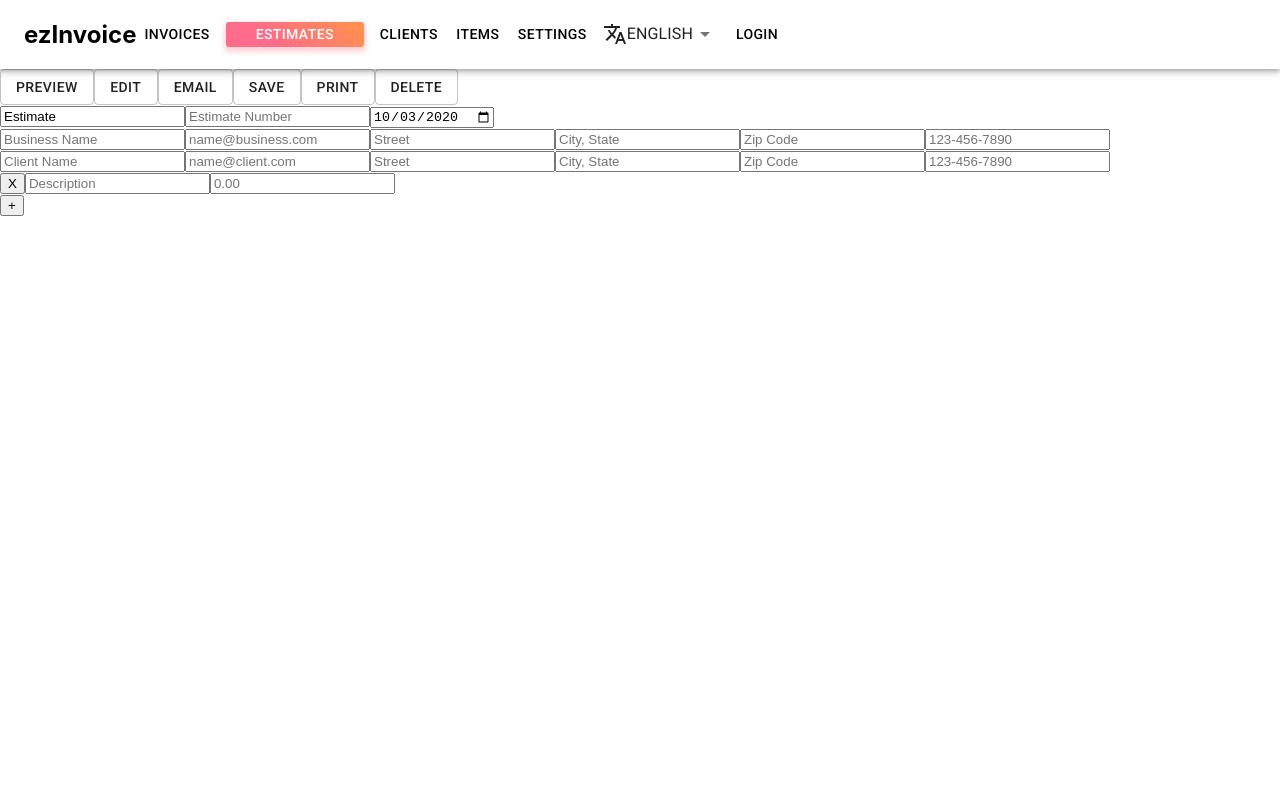
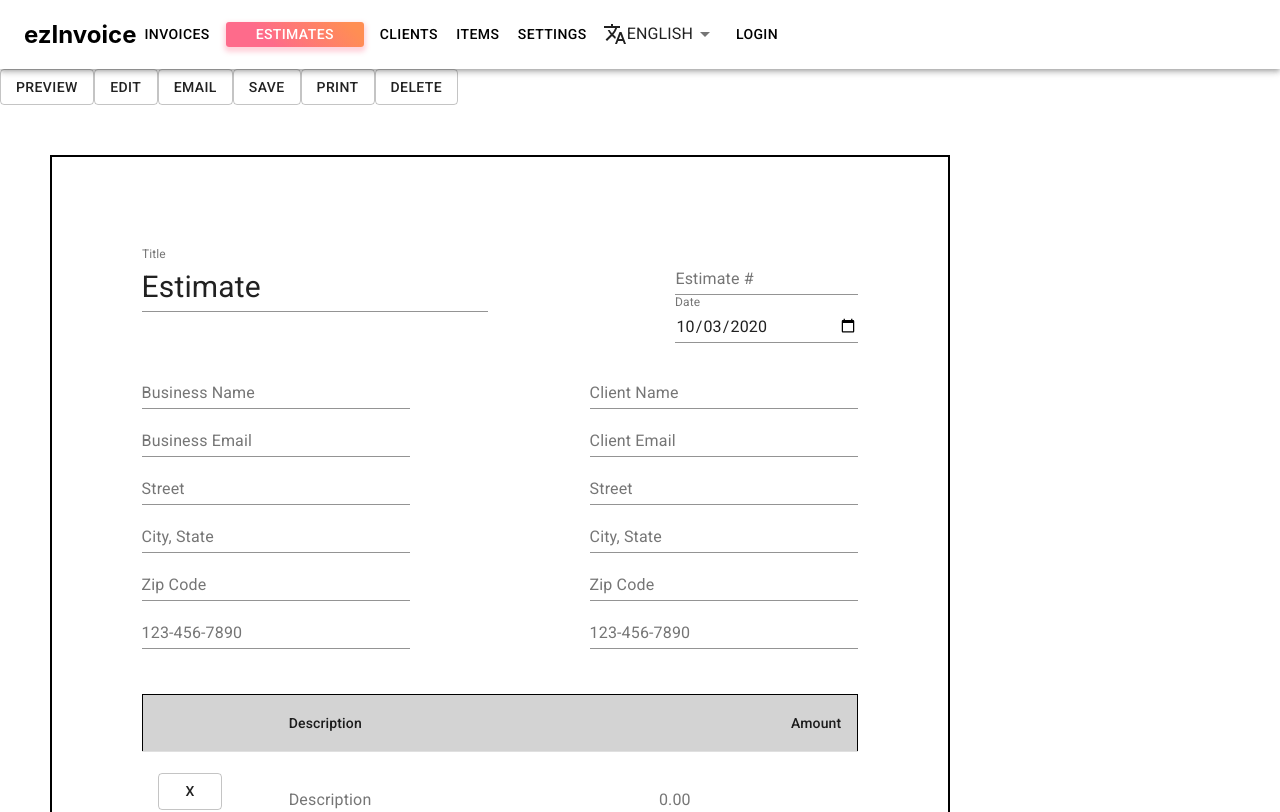
Before and after one commit to jiayi-ren/ezinvoice-frontend, a React (Create React App) app: page /estimates/new in a window 1280 px wide. Shown: the top 812 px of the page. Built offline with nearby package versions, Linux system fonts and the light colour scheme; no server answers.

Commit message:
add some basic styles for estimate template form

```diff
--- a/src/components/Estimates/EstimatesTemplate.js
+++ b/src/components/Estimates/EstimatesTemplate.js
@@ -1,4 +1,61 @@
 import React, { useState } from "react";
+import { Button, makeStyles, Table, TableBody, TableCell, TableHead, TableRow, TextField } from "@material-ui/core";
+
+const useStyles = makeStyles({
+    form: {
+        border: '2px black solid',
+        margin: '50px',
+        maxWidth: '70%'
+    },
+    templateHeader: {
+        display: 'flex',
+        justifyContent: 'space-between',
+        margin: '10% 10% 2%',
+    },
+    templateHeaderInfo: {
+        display: 'flex',
+        flexDirection: 'column',
+    },
+    templateInfo: {
+        display: 'flex',
+        justifyContent: 'space-between',
+    },
+    templateFrom : {
+        display: 'flex',
+        flexDirection: 'column',
+        width: '35%',
+        margin: '0 10%'
+    },
+    templateTo: {
+        display: 'flex',
+        flexDirection: 'column',
+        width: '35%',
+        margin: '0 10%'
+    },
+    templateTable: {
+        margin: '5% 10% 0',
+        maxWidth: '80%'
+    },
+    templateTableHeader: {
+        border: '1px black solid',
+        backgroundColor: 'lightgrey'
+    },
+    templateTableBody: {
+        border: '1px black solid'
+    },
+    templateTableRow: {
+        width: '70%'
+    },
+    templateTableCol: {
+
+    },
+    templateTableDel: {
+
+    },
+    addButton: {
+        margin: '1% 10% 5%'
+    }
+})
 
 const fromInit = {
     name: "",
@@ -36,6 +93,8 @@ const InitialForm = {
 
 
 const EstimatesTemplate = props => {
+
+    const classes = useStyles()
 
     const [template, setTemplate] = useState(InitialForm);
 
@@ -92,183 +151,173 @@ const EstimatesTemplate = props => {
 
     return (
         <div>
-            <form>
-                <div className="template-header">
-                    <label>
-                        <input
+            <form className={classes.form}>
+                <div className={classes.templateHeader}>
+                    <TextField
                             name="title"
                             type="text"
                             value={template.title}
-                            placeholder="Estimate"
+                            label="Title"
                             onChange={handleChange}
-                        />
-                    </label>
-                    <label>
-                        <input
+                            inputProps={{style: {fontSize: 30}}}
+                    />
+                    <div className={classes.templateHeaderInfo}>
+                        <TextField
                             name="estimateNumber"
                             type="text"
                             value={template.estimateNumber}
-                            placeholder="Estimate Number"
+                            label="Estimate #"
                             onChange={handleChange}
                         />
-                    </label>
-                    <label>
-                        <input
+                        <TextField
                             name="date"
                             type="date"
                             value={template.date}
-                            placeholder={`${template.date}`}
+                            label="Date"
                             onChange={handleChange}
                         />
-                    </label>
+                    </div>
                 </div>
-
-                <div className="template-from">
-                    <label>
-                        <input
+                <div className={classes.templateInfo}>
+                    <div className={classes.templateFrom}>
+                        <TextField
                             name="from-name"
                             type="text"
                             value={template.from.name}
-                            placeholder="Business Name"
+                            label="Business Name"
                             onChange={handleChange}
                         />
-                    </label>
-                    <label>
-                        <input
+                        <TextField
                             name="from-email"
                             type="text"
                             value={template.from.email}
-                            placeholder="name@business.com"
+                            label="Business Email"
                             onChange={handleChange}
                         />
-                    </label>
-                    <label>
-                        <input
+                        <TextField
                             name="from-street"
                             type="text"
                             value={template.from.street}
-                            placeholder="Street"
+                            label="Street"
                             onChange={handleChange}
                         />
-                    </label>
-                    <label>
-                        <input
+                        <TextField
                             name="from-cityState"
                             type="text"
                             value={template.from.cityState}
-                            placeholder="City, State"
+                            label="City, State"
                             onChange={handleChange}
                         />
-                    </label>
-                    <label>
-                        <input
+                        <TextField
                             name="from-zip"
                             type="text"
                             value={template.from.zip}
-                            placeholder="Zip Code"
+                            label="Zip Code"
                             onChange={handleChange}
                         />
-                    </label>
-                    <label>
-                        <input
+                        <TextField
                             name="from-phone"
                             type="text"
                             value={template.from.phone}
-                            placeholder="123-456-7890"
+                            label="123-456-7890"
                             onChange={handleChange}
                         />
-                    </label>
-                </div>
-                <div>
-                    <label>
-                        <input
+                    </div>
+                    <div className={classes.templateTo}>
+                        <TextField
                             name="to-name"
                             type="text"
                             value={template.to.name}
-                            placeholder="Client Name"
+                            label="Client Name"
                             onChange={handleChange}
                         />
-                    </label>
-                    <label>
-                        <input
+                        <TextField
                             name="to-email"
                             type="text"
                             value={template.to.email}
-                            placeholder="name@client.com"
+                            label="Client Email"
                             onChange={handleChange}
                         />
-                    </label>
-                    <label>
-                        <input
+                        <TextField
                             name="to-street"
                             type="text"
                             value={template.to.street}
-                            placeholder="Street"
+                            label="Street"
                             onChange={handleChange}
                         />
-                    </label>
-                    <label>
-                        <input
+                        <TextField
                             name="to-cityState"
                             type="text"
                             value={template.to.cityState}
-                            placeholder="City, State"
+                            label="City, State"
                             onChange={handleChange}
                         />
-                    </label>
-                    <label>
-                        <input
+                        <TextField
                             name="to-zip"
                             type="text"
                             value={template.to.zip}
-                            placeholder="Zip Code"
+                            label="Zip Code"
                             onChange={handleChange}
                         />
-                    </label>
-                    <label>
-                        <input
+                        <TextField
                             name="to-phone"
                             type="text"
                             value={template.to.phone}
-                            placeholder="123-456-7890"
+                            label="123-456-7890"
                             onChange={handleChange}
                         />
-                    </label>
+                    </div>
                 </div>
-                <div>
+                <Table className={classes.templateTable}>
+                    <TableHead className={`${classes.templateTableHeader}`}>
+                        <TableRow>
+                            <TableCell className={classes.templateTableDel}></TableCell>
+                            <TableCell>Description</TableCell>
+                            <TableCell align="right">Amount</TableCell>
+                        </TableRow>
+                    </TableHead>
+                    <TableBody>
                     {template.items.map( (item, id) => {
                         return (
-                            <div key={id}>
-                                <button
-                                    name={id}
-                                    onClick={handleItemDelete}
-                                >X</button>
-                                <label>
-                                    <input
+                            <TableRow key={id} className={classes.templateTableRow}>
+                                <TableCell className={classes.templateTableDel}>
+                                    <Button
+                                        variant="outlined"
+                                        name={id}
+                                        onClick={handleItemDelete}
+                                    >X</Button>
+                                </TableCell>
+                                <TableCell className={classes.templateTableCol} align="right">
+                                    <TextField
                                         name={`items-${id}-description`}
                                         type="text"
                                         value={item.description}
-                                        placeholder="Description"
+                                        label="Description"
                                         onChange={handleChange}
+                                        fullWidth
                                     />
-                                </label>
-                                <label>
-                                    <input
+                                </TableCell>
+                                <TableCell className={classes.templateTableCol} align="right">
+                                    <TextField
                                         name={`items-${id}-amount`}
                                         type="text"
                                         value={item.amount}
-                                        placeholder="0.00"
+                                        label="0.00"
                                         onChange={handleChange}
+                                        width="10%"
                                     />
-                                </label>
-                            </div>
+                                </TableCell>
+                            </TableRow>
                         )
                     })}
-                </div>
-                <button
+                    </TableBody>
+                </Table>
+                <Button
+                    variant="outlined"
                     onClick={handleItemAdd}
+                    className={classes.addButton}
                 >+
-                </button>
+                </Button>
             </form>
         </div>
     )
```
